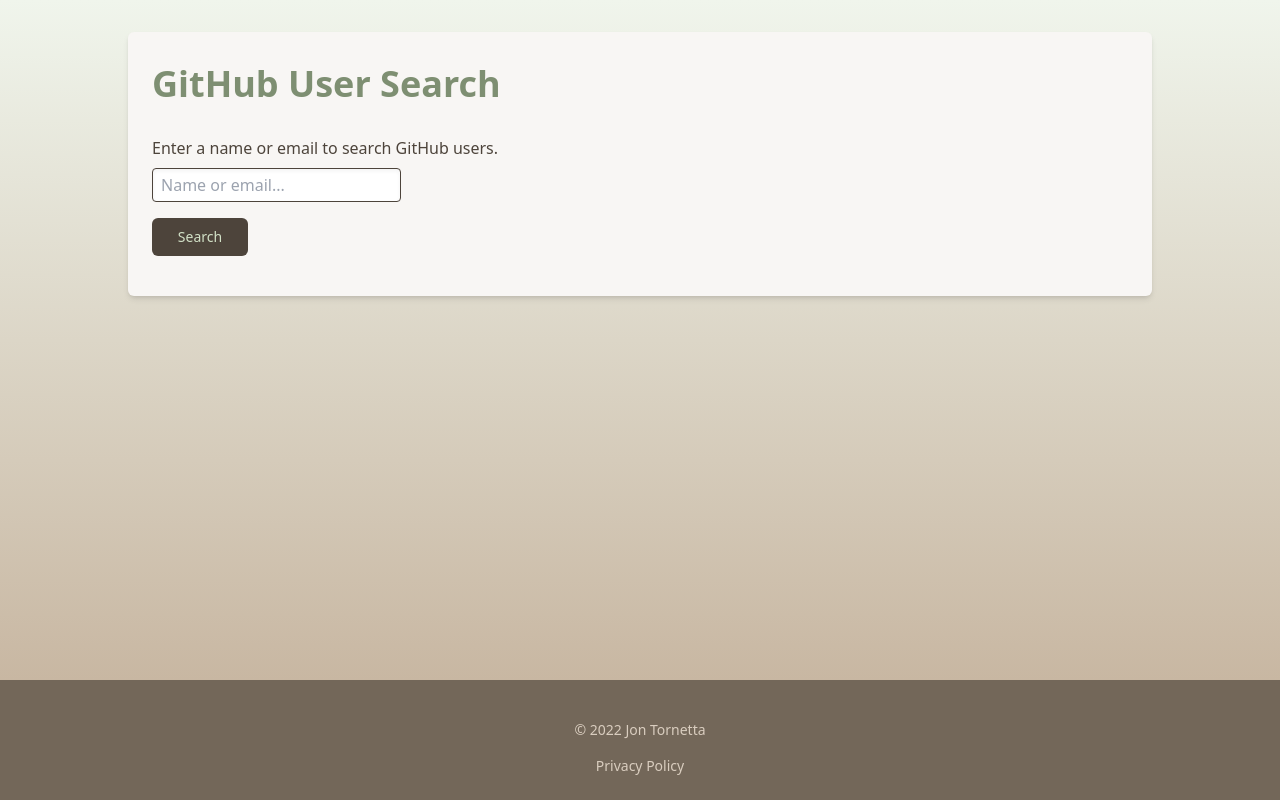
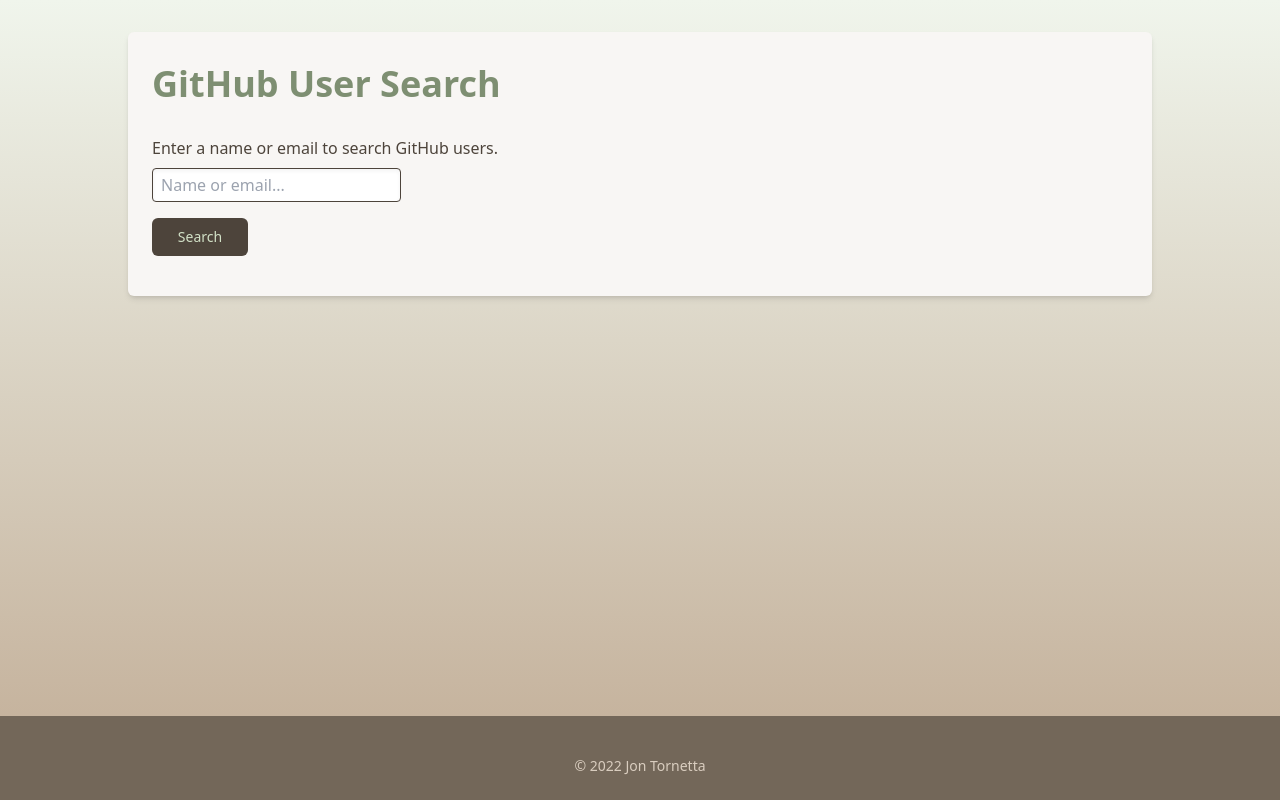
Before and after one commit to jmtornetta/githubUserSearch-nextjs, a Next.js app: page / in a window 1280 px wide. Built offline with nearby package versions, Linux system fonts and the light colour scheme.

Commit message:
Fix: Remove Privacy Policy link

```diff
--- a/components/footer.jsx
+++ b/components/footer.jsx
@@ -1,4 +1,4 @@
-import Link from "next/link";
+// import Link from "next/link";
 
 export default function Footer(){return(
     <footer className="text-brown-300 bg-brown-700">
@@ -10,7 +10,7 @@
         <section id="footer-disclaimers" className="flex items-center">
             <div className="mx-auto my-6 text-sm">
                 <p id="copyright" className="text-center">© {new Date().getFullYear()} Jon Tornetta</p>
-                <p id="privacyPolicy" className="text-center"><Link href="/privacy-policy">Privacy Policy</Link></p>
+                {/* <p id="privacyPolicy" className="text-center"><Link href="/privacy-policy">Privacy Policy</Link></p> */}
             </div>
         </section>
     </footer>
```
